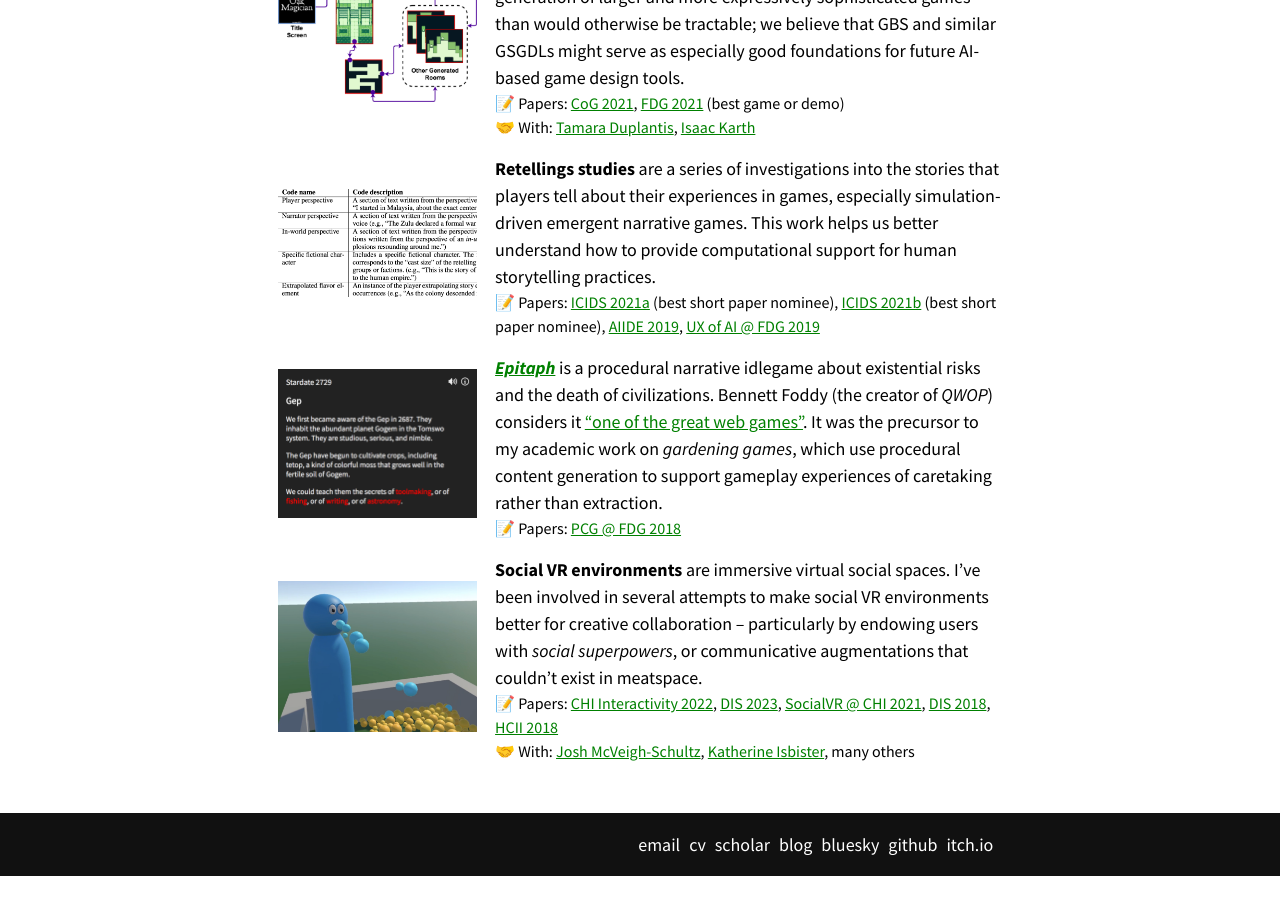
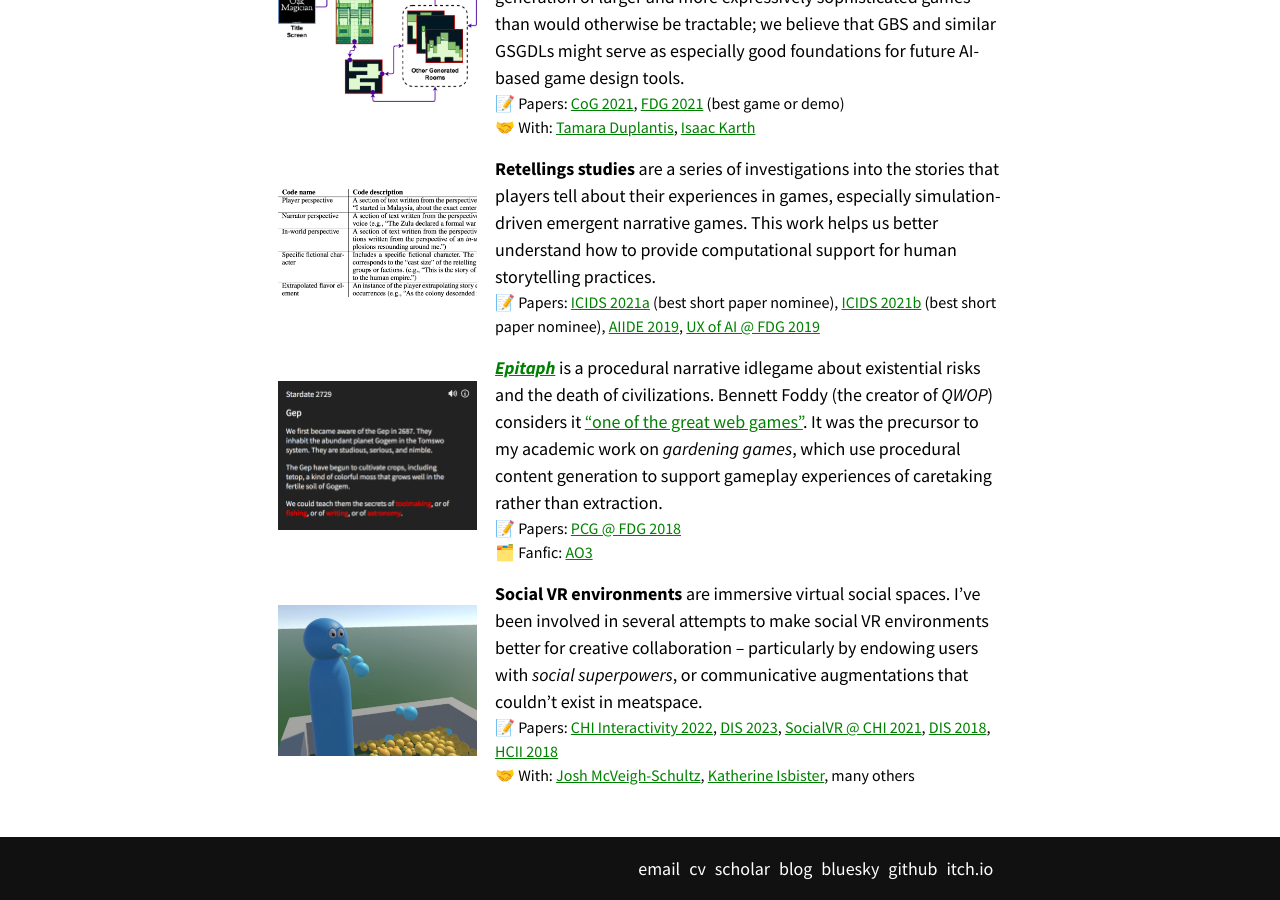
Before and after one commit to mkremins/mkremins.github.io, a Jekyll site: the page built from index.html, in a window 1280 px wide and 900 px high, scrolled down 4896 px. Built offline with Jekyll 4.4.1, drawn with Linux system fonts in a browser that asks for light colours; before the commit the page ends 5772 px from its top, so only the background shows below that.

Commit message:
Add fanfic link to Epitaph card

```diff
--- a/index.html
+++ b/index.html
@@ -206,7 +206,8 @@ layout: main
 			<div class="card-text">
 				<span class="card-title"><a href="https://mkremins.itch.io/epitaph"><em>Epitaph</em></a></span> is a procedural narrative idlegame about existential risks and the death of civilizations. Bennett Foddy (the creator of <em>QWOP</em>) considers it <a href="https://twitter.com/bfod/status/1381096117639786496">“one of the great web games”</a>. It was the precursor to my academic work on <em>gardening games</em>, which use procedural content generation to support gameplay experiences of caretaking rather than extraction.<!--My first attempt to create a <a href="https://mkremins.github.io/publications/GardeningGames.pdf">gardening game</a>: a game that uses procedural content generation to position the player as the caretaker of a living world, which will keep growing and changing even in the player's absence.--> <!--<a href="https://github.com/mkremins/epitaph">Code available here.</a>-->
 				<div class="card-links">
-					📝 Papers: <a href="https://mkremins.github.io/publications/GardeningGames.pdf">PCG @ FDG 2018</a>
+					📝 Papers: <a href="https://mkremins.github.io/publications/GardeningGames.pdf">PCG @ FDG 2018</a><br>
+					🗂️ Fanfic: <a href="https://archiveofourown.org/tags/Epitaph%20(Browser%20Game)/works">AO3</a>
 				</div>
 			</div>
 		</div>
```
